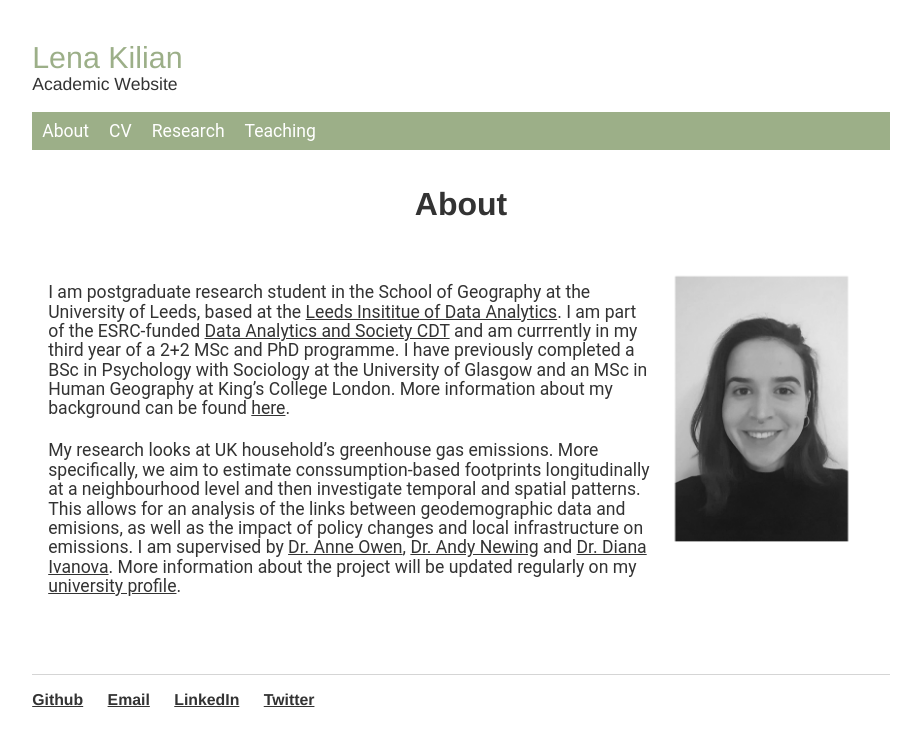
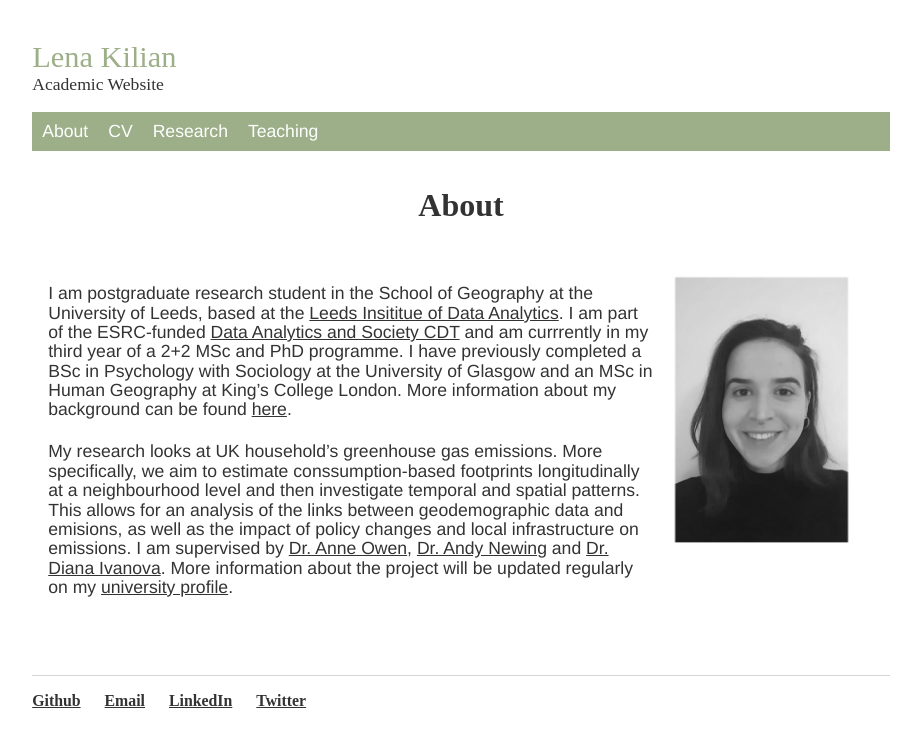
Before and after one commit to lena-kilian/lena-kilian.github.io, a Jekyll site: the page built from index.md, in a window 1280 px wide. Shown: the top 747 px of the page, without its empty margins (179-1100 px from the left). Built offline with Jekyll 4.4.1, drawn with Linux system fonts in a browser that asks for light colours; our own code applies the rules of GitHub Pages for plain Markdown files.

Commit message:
Update main.css

```diff
--- a/css/main.css
+++ b/css/main.css
@@ -5,7 +5,7 @@ body {
 
 title {
     font-size: 1.9em;
-    font-family:'Helvetica';
+    font-family:'Oswald';
     color: #ffbf00;
     padding: 14px 16px;
 }
@@ -14,7 +14,7 @@ title {
 .navbar {
   overflow: hidden;
   background-color: #9CAF88;
-  font-family:'Roboto';
+  font-family:'Helvetica';
   color: #ffffff;
 }
 
@@ -83,7 +83,7 @@ title {
 }
 
 footer ul {
-    font-family:'Helvetica';
+    font-family:'Oswald';
     padding: 0px;
     list-style: none;
     font-weight: bold;
@@ -108,7 +108,7 @@ a:hover {
 
 title_main {
     font-size: 1.9em;
-    font-family:'Helvetica';
+    font-family:'Oswald';
     color: #9CAF88;
     padding: 0px 16px 0px 0px;
 }
@@ -116,7 +116,7 @@ title_main {
 title_subtext {
     font-size: 1.1em;
     line-height: 1.1em;
-    font-family:'Helvetica';
+    font-family:'Oswald';
     color: #333;
     padding: 0px 0px 0px 0px;
 }
@@ -124,7 +124,7 @@ title_subtext {
 
 h1 {Times
     font-size: 2.3em;
-    font-family:'Helvetica';
+    font-family:'Oswald';
     color: #333;
     padding: 14px 16px;
     text-align: center;
@@ -132,14 +132,14 @@ h1 {Times
 
 h2 {
     font-size: 1.9em;
-    font-family:'Helvetica';
+    font-family:'Oswald';
     color: #333;
     padding: 14px 16px;
 }
 
 h3 {
     font-size: 1.2em;
-    font-family:'Helvetica';
+    font-family:'Oswald';
     color: #333;
     padding: 2px 10px;
 }
@@ -147,7 +147,7 @@ h3 {
 p {
     font-size: 1.1em;
     line-height: 1.1em;
-    font-family:'Roboto';
+    font-family:'Helvetica';
     color: #333;
     padding: 2.5px 16px;
 }
```
